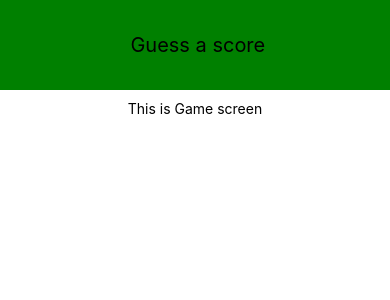
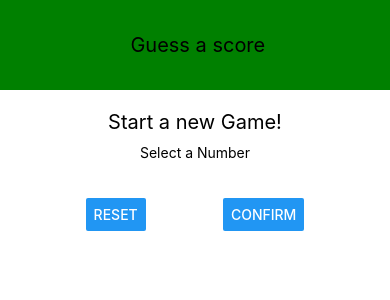
Before and after one commit to Hashamjavedofficial/React-Native-traning, a React Native app: screen / in a window 390 px wide. Shown: the top 300 px of the page. Built offline with nearby package versions, Linux system fonts and the light colour scheme.

Commit message:
style the startgame page add the content

```diff
--- a/components/StartGameScreen.js
+++ b/components/StartGameScreen.js
@@ -1,20 +1,46 @@
-import React from 'react'
-import {View,StyleSheet,Text} from 'react-native'
+import React from 'react';
+import {View, StyleSheet, Text, TextInput, Button} from 'react-native';
 
 const StartGameScreen = props => {
-    return (
-        <View style={styles.screen}>
-            <Text>This is Game screen</Text>
+  return (
+    <View style={styles.screen}>
+      <Text style={styles.title}>Start a new Game!</Text>
+      <View style={styles.textContainer}>
+        <Text>Select a Number</Text>
+        <TextInput style={styles.input} />
+        <View style={styles.buttonContainer}>
+          <Button title="Reset" />
+          <Button title={'Confirm'} />
         </View>
-    )
-}
+      </View>
+    </View>
+  );
+};
 
 const styles = StyleSheet.create({
-    screen:{
-        flex:1,
-        padding: 10,
-        alignItems: 'center'
-    }
-})
+  screen: {
+    flex: 1,
+    padding: 10,
+    alignItems: 'center',
+  },
+  title: {
+    fontSize: 20,
+    marginVertical: 10,
+  },
+  buttonContainer: {
+    width: '100%',
+    flexDirection: 'row',
+    justifyContent: 'space-around',
+  },
+  textContainer: {
+    width: 300,
+    maxWidth: '80%',
+    alignItems: 'center',
+  },
+  input: {
+    marginVertical: 10,
+    borderColor: 'black',
+  },
+});
 
-export default StartGameScreen
+export default StartGameScreen;
```
